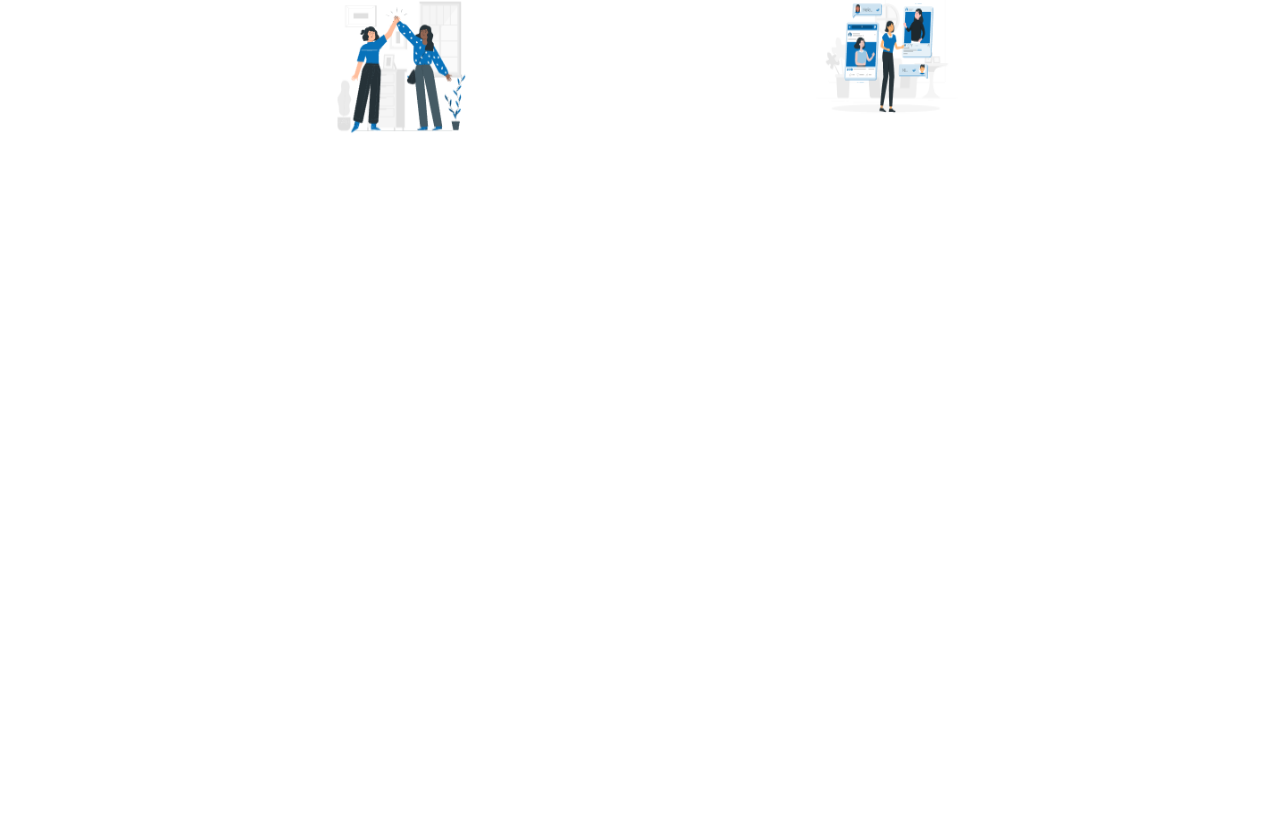
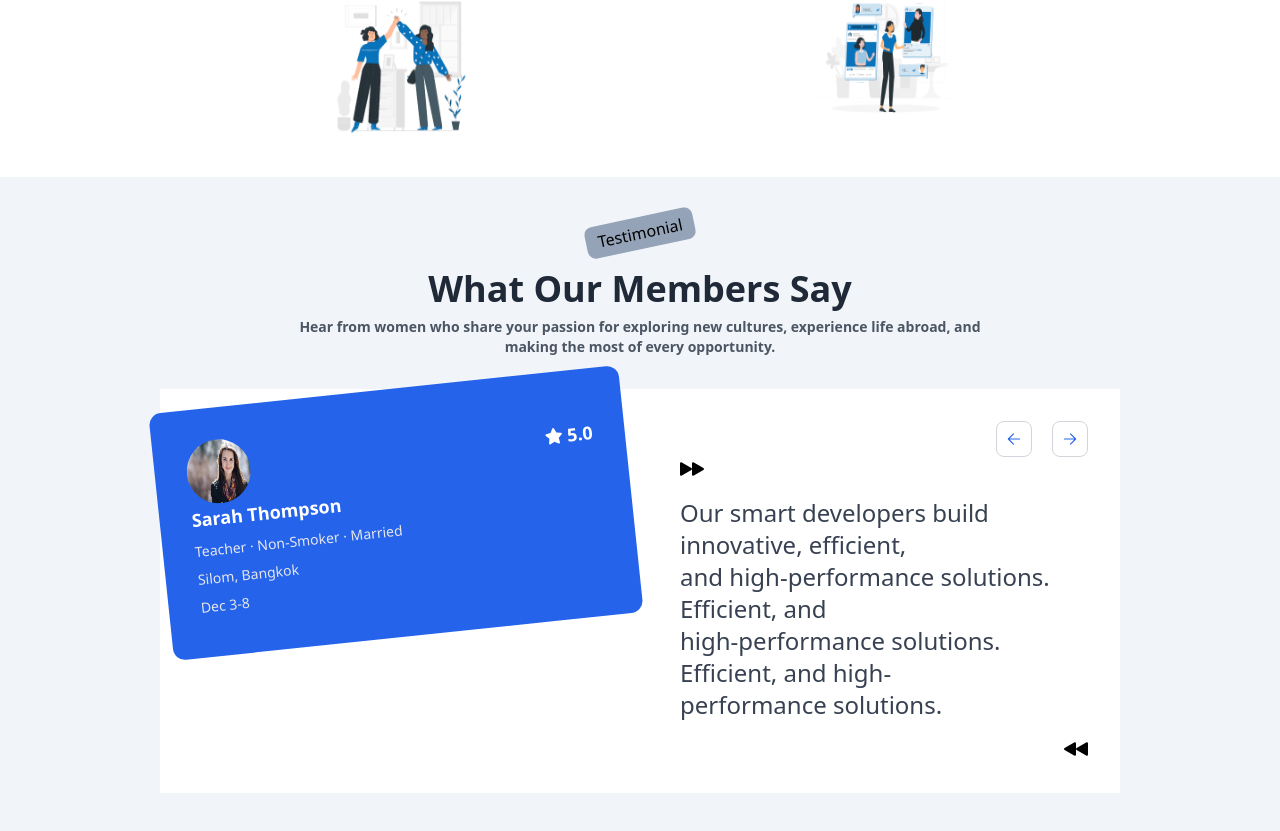
Before and after one commit to muntasirrifat23/user-landing-page, a React (Vite) app: page / in a window 1280 px wide. Shown: the part 3444-4275 px from the top of the page. Before the commit the page ends 3621 px from the top, so only its background shows below. Built offline with nearby package versions, Linux system fonts and the light colour scheme.

Commit message:
testimonial

```diff
--- a/src/App.jsx
+++ b/src/App.jsx
@@ -1,6 +1,7 @@
 import Community from "./Component/Community";
 import Expat from "./Component/Expat";
 import Header from "./Component/Header/Header";
+import Members from "./Component/Members";
 import SingleCard from "./Component/SingleCard";
 import Traveler from "./Component/Traveler";
 import Works from "./Component/Works";
@@ -14,6 +15,7 @@ const App = () => {
       <Traveler></Traveler>
       <Expat></Expat>
       <Works className="bg-white"></Works>
+      <Members></Members>
     </div>
   );
 };
--- a/src/Component/Expat.jsx
+++ b/src/Component/Expat.jsx
@@ -3,7 +3,7 @@ const Expat = () => {
     <div className=" lg:mx-36 px-6 mx-20 mb-10">
       {/* Heading Part */}
       <div className="flex items-center justify-center ">
-          <p className="text-center bg-slate-400 w-fit p-1 px-3 font-semibold rounded-lg transform -rotate-12 mb-5">
+        <p className="text-center bg-slate-400 w-fit p-1 px-3 rounded-lg transform -rotate-12 mb-5">
           Why Choose Us?
         </p>
       </div>
@@ -28,8 +28,8 @@ const Expat = () => {
             Affordable Housing
           </h3>
           <p className="text-gray-600">
-              Save money and travel smarter by sharing <br /> accommodations
-              with fellow members.
+            Save money and travel smarter by sharing <br /> accommodations with
+            fellow members.
           </p>
         </div>
 
@@ -64,8 +64,8 @@ const Expat = () => {
             Verified Profiles
           </h3>
           <p className="text-gray-600">
-              A reliable community with verified profiles <br /> for added
-              safety and peace of mind.
+            A reliable community with verified profiles <br /> for added safety
+            and peace of mind.
           </p>
         </div>
 
--- /dev/null
+++ b/src/Component/Members.jsx
@@ -0,0 +1,74 @@
+// import { FaArrowRightLong } from "react-icons/fa6";
+import { BsFastForwardFill } from "react-icons/bs";
+import user from "../../public/user.png";
+import { FaStar } from "react-icons/fa6";
+import { HiArrowSmallLeft, HiArrowSmallRight } from "react-icons/hi2";
+
+const Members = () => {
+  return (
+    <div className="py-10">
+      {/* Header Part */}
+      <div className="flex items-center justify-center">
+        <p className="text-center bg-slate-400 w-fit p-1 px-3 rounded-lg transform -rotate-12 mb-5">
+          Testimonial
+        </p>
+      </div>
+      <p className="text-4xl text-center font-bold text-gray-800 mb-2">
+        What Our Members Say
+      </p>
+      <p className="text-gray-600 sm:text-sm mb-8 text-center font-semibold">
+        Hear from women who share your passion for exploring new cultures,
+        experience life abroad, and <br /> making the most of every opportunity.
+      </p>
+
+      {/* Main Flex Container */}
+      <div className="lg:flex bg-white text-white lg:mx-40 mx-20 space-x-4">
+        {/* Left Card */}
+        <div className="bg-blue-600 rounded-xl -rotate-6 p-8 mb-4 flex-1 flex flex-col justify-between h-full">
+          <div className="flex justify-between">
+            <div>
+              <img
+                src={user}
+                alt="User Image"
+                className="w-16 h-16 rounded-full"
+              />
+            </div>
+            <div className="text-lg font-semibold flex gap-1 items-center">
+              <FaStar /> 5.0
+            </div>
+          </div>
+
+          <div>
+            <h3 className="text-lg font-semibold">Sarah Thompson</h3>
+            <p className="text-sm text-gray-200 mb-2 mt-2">
+              Teacher · Non-Smoker · Married
+            </p>
+            <p className="text-sm text-gray-200">Silom, Bangkok</p>
+            <p className="text-sm text-gray-200 mb-2 mt-2">Dec 3-8</p>
+          </div>
+        </div>
+
+        {/* Right Card */}
+        <div className="text-black rounded-xl p-8 flex-1 flex flex-col justify-between h-full text-2xl">
+          <div className="flex justify-end gap-5">
+            <HiArrowSmallLeft className="text-blue-600 border border-gray-300 rounded-lg px-2 py-0 text-4xl" />
+            <HiArrowSmallRight className="text-blue-600 border border-gray-300 rounded-lg px-2 py-0 text-4xl" />
+          </div>
+          <div className="flex justify-start">
+            <BsFastForwardFill />
+          </div>
+          <div className="text-gray-700 my-4">
+            Our smart developers build innovative, efficient, <br /> and
+            high-performance solutions. Efficient, and <br /> high-performance
+            solutions. Efficient, and high- <br /> performance solutions.
+          </div>
+          <div className="flex justify-end">
+            <BsFastForwardFill className="transform  rotate-180" />
+          </div>
+        </div>
+      </div>
+    </div>
+  );
+};
+
+export default Members;
```
Also changed, not shown: public/user.png (added). Lines whose indentation alone changed are shown as unchanged.
